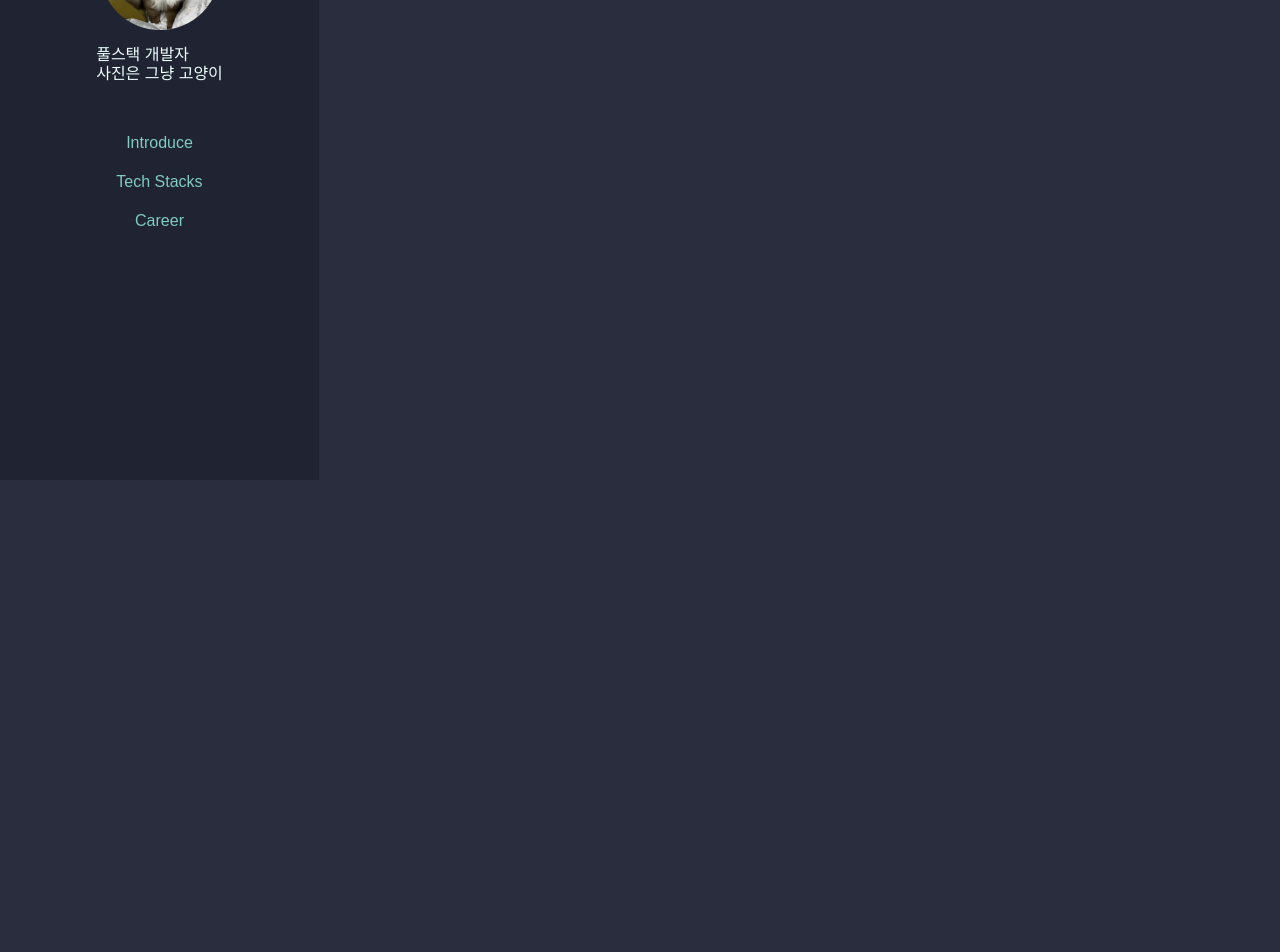
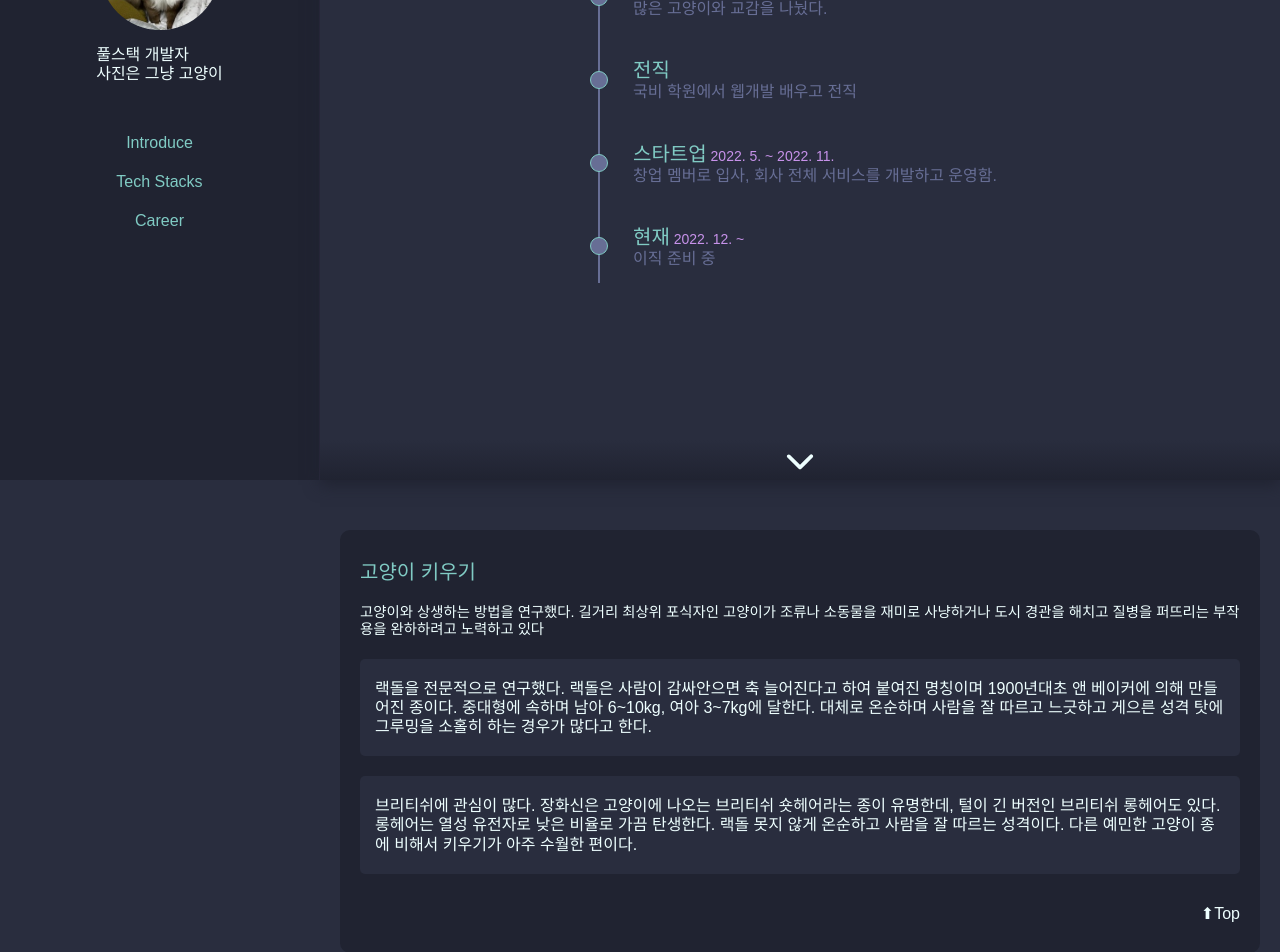
Before and after one commit to develop3357/portfolio, a React (Create React App) app: page /career in a window 1280 px wide. Shown: the part 320-1272 px from the top of the page. Before the commit the page ends 800 px from the top, so only its background shows below. Built offline with nearby package versions, Linux system fonts and the light colour scheme.

Commit message:
feat: make /career page and logic

```diff
--- a/package.json
+++ b/package.json
@@ -10,12 +10,14 @@
     "@types/node": "^16.18.11",
     "@types/react": "^18.0.26",
     "@types/react-dom": "^18.0.10",
+    "@types/react-router-hash-link": "^2.4.5",
     "@types/styled-components": "^5.1.26",
     "framer-motion": "^8.0.2",
     "react": "^18.2.0",
     "react-dom": "^18.2.0",
     "react-helmet-async": "^1.3.0",
     "react-router-dom": "^6.6.1",
+    "react-router-hash-link": "^2.4.3",
     "react-scripts": "5.0.1",
     "styled-components": "^5.3.6",
     "styled-reset": "^4.4.4",
--- /dev/null
+++ b/src/models/CareerModel.ts
@@ -0,0 +1,74 @@
+interface YearMonth {
+  year: number;
+  month?: number;
+}
+
+interface IStep {
+  name: string;
+  chronicle: string; // 연대기에 들어갈 짧은 문장
+  brief?: string; // 상세 내용 박스의 상단에 들어갈 요약
+  start?: YearMonth | string;
+  end?: YearMonth | string;
+  descriptions?: Description[]; // 상세 내용 박스에서 각가 분리된 블록으로 들어갈 세부 내용들
+}
+
+interface Description {
+  icons?: string[];
+  description: string;
+}
+
+export const myCareer: IStep[] = [
+  {
+    name: "연세대학교 졸업",
+    chronicle: "신촌캠. 비전공.",
+  },
+  {
+    name: "고양이 키우기",
+    chronicle: "많은 고양이와 교감을 나눴다.",
+    brief:
+      "고양이와 상생하는 방법을 연구했다. 길거리 최상위 포식자인 고양이가 조류나 소동물을 재미로 사냥하거나 도시 경관을 해치고 질병을 퍼뜨리는 부작용을 완하하려고 노력하고 있다",
+    descriptions: [
+      {
+        description:
+          "랙돌을 전문적으로 연구했다. 랙돌은 사람이 감싸안으면 축 늘어진다고 하여 붙여진 명칭이며 1900년대초 앤 베이커에 의해 만들어진 종이다. 중대형에 속하며 남아 6~10kg, 여아 3~7kg에 달한다. 대체로 온순하며 사람을 잘 따르고 느긋하고 게으른 성격 탓에 그루밍을 소홀히 하는 경우가 많다고 한다.",
+      },
+      {
+        description:
+          "브리티쉬에 관심이 많다. 장화신은 고양이에 나오는 브리티쉬 숏헤어라는 종이 유명한데, 털이 긴 버전인 브리티쉬 롱헤어도 있다. 롱헤어는 열성 유전자로 낮은 비율로 가끔 탄생한다. 랙돌 못지 않게 온순하고 사람을 잘 따르는 성격이다. 다른 예민한 고양이 종에 비해서 키우기가 아주 수월한 편이다.",
+      },
+    ],
+  },
+  {
+    name: "전직",
+    chronicle: "국비 학원에서 웹개발 배우고 전직",
+  },
+  {
+    name: "스타트업",
+    chronicle: "창업 멤버로 입사, 회사 전체 서비스를 개발하고 운영함.",
+    brief: "창업 멤버로 입사, 회사 전체 서비스를 개발하고 운영함.",
+    start: "2022. 5.",
+    end: "2022. 11.",
+    descriptions: [
+      {
+        description: "프론트: React 사용.",
+      },
+      {
+        description: "백엔드: Spring Boot 사용.",
+      },
+    ],
+  },
+  {
+    name: "현재",
+    start: "2022. 12.",
+    chronicle: "이직 준비 중",
+    descriptions: [
+      {
+        description: "여러 가지의 사이드 프로젝트를 진행하고 있다.",
+      },
+    ],
+  },
+];
+
+const CareerModel = {};
+
+export default CareerModel;
--- a/src/routes/Career.tsx
+++ b/src/routes/Career.tsx
@@ -1,9 +1,225 @@
 import styled from "styled-components";
+import { HashLink } from "react-router-hash-link";
+import { myCareer } from "../models/CareerModel";
+import { useScroll } from "framer-motion";
+import { useRouteError } from "react-router-dom";
+import { useEffect, useState } from "react";
 
-const Article = styled.article``;
+const Article = styled.article`
+  display: flex;
+  flex-direction: column;
+`;
+
+const ChronicleWrapper = styled.div`
+  position: relative;
+  display: flex;
+  flex-direction: column;
+  gap: 20px;
+  justify-content: center;
+  align-items: center;
+  height: 100vh;
+  box-shadow: 0 5px 15px 0 ${(props) => props.theme.Contrast};
+`;
+
+const Chronicle = styled.div`
+  position: relative;
+  display: flex;
+  flex-direction: column;
+  justify-content: center;
+  gap: 10px;
+  margin-left: 30px;
+  color: ${(props) => props.theme.Text};
+`;
+
+const VerticalLine = styled.div`
+  position: absolute;
+  left: -20px;
+  height: 100%;
+  border: 1px solid ${(props) => props.theme.Text};
+`;
+
+const dotSize = 18; // unit: px
+
+const Dot = styled.div`
+  position: absolute;
+  top: 0;
+  bottom: 0;
+  margin: auto 0;
+  left: ${-19 - dotSize / 2}px;
+  border: 1px solid ${(props) => props.theme.LinksColor};
+  width: ${dotSize}px;
+  height: ${dotSize}px;
+  border-radius: ${dotSize / 2}px;
+  background-color: ${(props) => props.theme.Text};
+`;
+
+const Period = styled.span`
+  font-size: 0.7em;
+  color: ${(props) => props.theme.KeywordsColor};
+`;
+
+const Item = styled.div`
+  position: relative;
+  min-width: 240px;
+  max-width: 480px;
+  padding: 15px;
+  border-radius: 10px;
+
+  &:hover {
+    cursor: pointer;
+    background-color: ${(props) => props.theme.Contrast};
+  }
+`;
+
+const ChronicleBottomShadow = styled.div`
+  position: absolute;
+  bottom: 0;
+  width: 100%;
+  height: 40px;
+  background: linear-gradient(
+    to bottom,
+    ${(props) => props.theme.Background} 0%,
+    ${(props) => props.theme.Contrast} 100%
+  );
+`;
+
+const ScrollDownGuide = styled.div`
+  width: 100%;
+  height: 100%;
+  display: flex;
+  justify-content: center;
+  align-items: center;
+
+  svg {
+    width: 30px;
+    height: 30px;
+    fill: ${(props) => props.theme.WhiteBlackColor};
+  }
+
+  &:hover {
+    cursor: pointer;
+    background-color: rgba(0, 0, 0, 0.1);
+  }
+`;
+
+const StepWrapper = styled.div`
+  display: flex;
+  flex-direction: column;
+  gap: 20px;
+  padding: 50px 20px 30px;
+`;
+
+const Step = styled.section`
+  position: relative;
+  background-color: ${(props) => props.theme.Contrast};
+  padding: 30px 20px;
+  border-radius: 10px;
+  display: flex;
+  flex-direction: column;
+  gap: 20px;
+`;
+
+const Name = styled.div`
+  font-size: 1.25em;
+  color: ${(props) => props.theme.LinksColor};
+`;
+const Brief = styled.div`
+  font-size: 0.9em;
+`;
+
+const Description = styled.div`
+  background-color: ${(prop) => prop.theme.Background};
+  padding: 20px 15px;
+  border-radius: 5px;
+`;
+
+const BackToTop = styled.span`
+  margin-top: 10px;
+  align-self: flex-end;
+
+  &:hover {
+    color: ${(props) => props.theme.FunctionsColor};
+  }
+`;
 
 function Career() {
-  return <Article></Article>;
+  const scrollDownGuideVisibleProportion = 0;
+  const [scrollDownGuideVisible, setScrollDownGuideVisible] = useState(true);
+  const { scrollY } = useScroll();
+  useEffect(() => {
+    scrollY.on("change", () => {
+      const visibleHeightMax =
+        window.innerHeight * scrollDownGuideVisibleProportion;
+      setScrollDownGuideVisible(() => {
+        return scrollY.get() <= visibleHeightMax ? true : false;
+      });
+    });
+  }, [scrollY]);
+
+  return (
+    <Article>
+      <ChronicleWrapper>
+        <Chronicle>
+          <VerticalLine />
+          {myCareer.map((step, index) => (
+            <HashLink smooth to={"#" + step.name} key={index}>
+              <Item>
+                <Dot />
+                <Name>
+                  {step.name}
+                  {(step.start || step.end) && (
+                    <Period>
+                      &nbsp;
+                      {(step.start || "") + " ~ " + (step.end || "")}
+                    </Period>
+                  )}
+                </Name>
+                {step.chronicle}
+              </Item>
+            </HashLink>
+          ))}
+        </Chronicle>
+        <ChronicleBottomShadow>
+          {scrollDownGuideVisible && (
+            <HashLink
+              smooth
+              to={
+                // 첫번째 step으로 스크롤 내리는 HashLink
+                "#" +
+                  myCareer.find((step) => step.brief || step.descriptions)
+                    ?.name || ""
+              }
+            >
+              <ScrollDownGuide>
+                <svg xmlns="http://www.w3.org/2000/svg" viewBox="0 0 512 512">
+                  <path d="M233.4 406.6c12.5 12.5 32.8 12.5 45.3 0l192-192c12.5-12.5 12.5-32.8 0-45.3s-32.8-12.5-45.3 0L256 338.7 86.6 169.4c-12.5-12.5-32.8-12.5-45.3 0s-12.5 32.8 0 45.3l192 192z" />
+                </svg>
+              </ScrollDownGuide>
+            </HashLink>
+          )}
+        </ChronicleBottomShadow>
+      </ChronicleWrapper>
+      <StepWrapper>
+        {myCareer.map(
+          (step, index) =>
+            (step.brief || step.descriptions) && (
+              <Step key={index} id={step.name}>
+                <Name>{step.name}</Name>
+                <Brief>{step.brief}</Brief>
+                {step.descriptions?.map((desc, index) => (
+                  <Description key={index}>{desc.description}</Description>
+                ))}
+                <BackToTop>
+                  <HashLink smooth to="#top">
+                    ⬆Top
+                  </HashLink>
+                </BackToTop>
+              </Step>
+            )
+        )}
+      </StepWrapper>
+    </Article>
+  );
 }
 
 export default Career;
```
Also changed, not shown: 1 other file (tests, documents, lock files or other folders).
